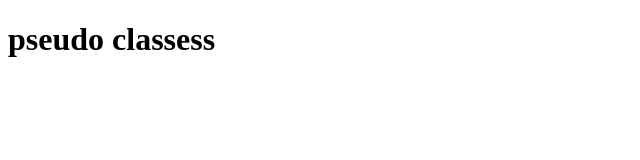
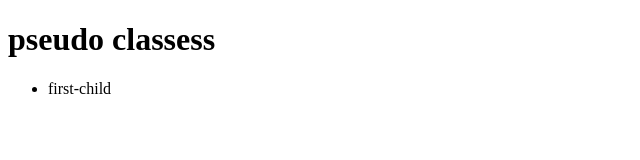
Before and after one commit to sagartmg2/baisakh-2, a plain HTML site: page pseudo.html in a window 1280 px wide. Shown: the full height of the page, 0-640 px from the left. Drawn offline with Linux system fonts and the light colour scheme.

Commit message:
minor psedo changes

```diff
--- a/pseudo.html
+++ b/pseudo.html
@@ -1,13 +1,21 @@
 <!DOCTYPE html>
 <html lang="en">
+
 <head>
     <meta charset="UTF-8">
     <meta http-equiv="X-UA-Compatible" content="IE=edge">
     <meta name="viewport" content="width=], initial-scale=1.0">
     <title>Document</title>
 </head>
+
 <body>
     <h1>pseudo classess</h1>
+    <ul>
+        <li>
+            first-child
+        </li>
+    </ul>
 
 </body>
+
 </html>
```
Also changed, not shown: index.html (+1 -1 lines).
